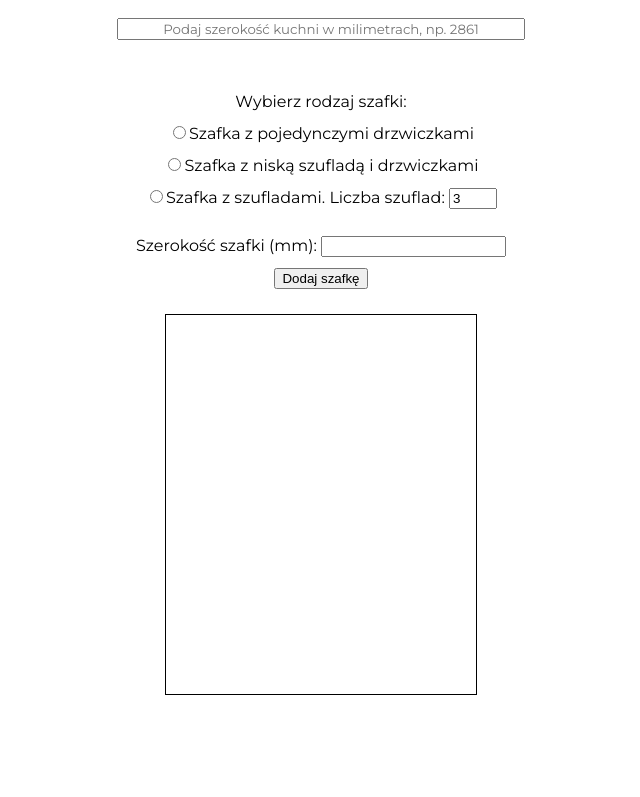
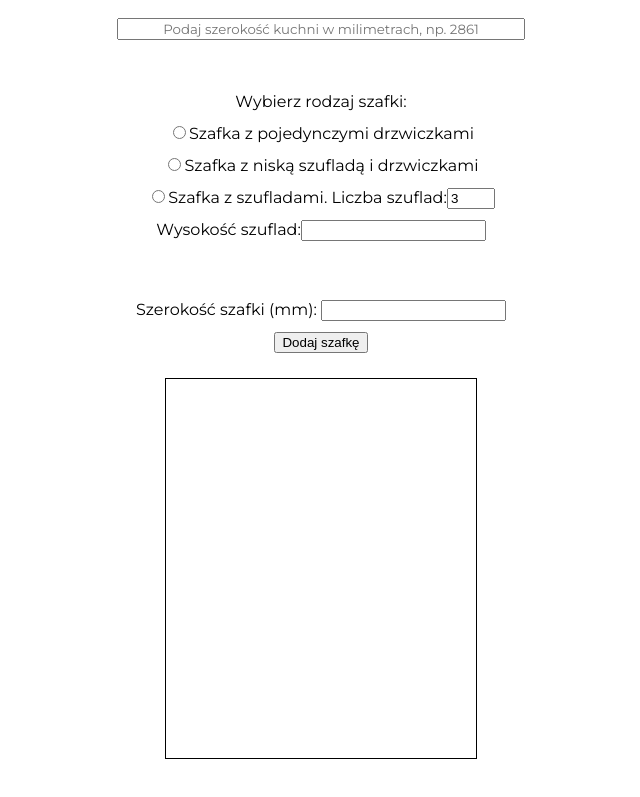
Before and after one commit to Bruinen90/kitchen-planner, a React (Create React App) app: page / in a window 1280 px wide. Shown: the part 694-1491 px from the top of the page, without its empty margins (319-959 px from the left). Before the commit the page ends 1453 px from the top, so only its background shows below. Built offline with nearby package versions, Linux system fonts and the light colour scheme.

Commit message:
Before REDUX

```diff
--- a/src/Comp/FormularzNowejSzafki.js
+++ /dev/null
@@ -1,20 +0,0 @@
-import React from 'react';
-
-const FormularzNowejSzafki = (props) => {
-    return (
-        <form className="nowaSzafkaFormularz">
-        <p>Wybierz rodzaj szafki:<br/>
-            <input type="radio" name="typySzafek" value="jedneDrzwi" onChange={props.changeType} required/>Szafka z pojedynczymi drzwiczkami<br />
-            <input type="radio" name="typySzafek" value="szufladaDrzwi" onClick={props.changeType} required/>Szafka z niską szufladą i drzwiczkami<br />
-            <input type="radio" name="typySzafek" value="szuflady" onChange={props.changeType} required/>Szafka z szufladami. Liczba szuflad: <input type="number" min="2" max="4" onChange={props.changeDrawerCount} value={props.ilosc} required/><br />
-        </p>
-        Szerokość szafki (mm): <input type="text" required onChange={props.changeWidth}/><br />
-        <input type="button" value="Dodaj szafkę" onClick={props.clickDodaj}/>
-        {/* Liczba szuflad: <input type="text" placeholder="0 dla szafki z drzwiczkami"/><br />
-        Liczba drzwi: <input type="text" placeholder="0 dla szafki z szufladami"/><br /> */}
-
-        </form>
-    )
-}
-
-export default FormularzNowejSzafki;
--- /dev/null
+++ b/src/components/FormularzNowejSzafki/FormularzNowejSzafki.js
@@ -0,0 +1,55 @@
+import React from 'react';
+import FormularzSzuflad from './FormularzSzuflad/FormularzSzuflad';
+
+const FormularzNowejSzafki = (props) => {
+    return (
+        <form className="nowaSzafkaFormularz">
+        <p>Wybierz rodzaj szafki:<br/>
+            <input
+                type="radio"
+                name="typySzafek"
+                value="jedneDrzwi"
+                onChange={props.changeType}
+                required
+            />
+            Szafka z pojedynczymi drzwiczkami
+            <br />
+            <input
+            type="radio"
+                name="typySzafek"
+                value="szufladaDrzwi"
+                onClick={props.changeType}
+                required
+            />
+            Szafka z niską szufladą i drzwiczkami
+            <br />
+            <input
+                type="radio"
+                name="typySzafek"
+                value="szuflady"
+                onChange={props.changeType}
+                required
+            />
+            Szafka z szufladami. Liczba szuflad:
+            <input
+                type="number"
+                min="2"
+                max="4"
+                onChange={props.changeDrawerCount}
+                value={props.ilosc}
+                required
+            />
+            <FormularzSzuflad
+                wysokoscSzuflady={props.wysokoscSzuflady}
+            />
+            <br />
+        </p>
+        Szerokość szafki (mm): <input type="text" required onChange={props.changeWidth}/><br />
+        <input type="button" value="Dodaj szafkę" onClick={props.clickDodaj}/>
+
+
+        </form>
+    )
+}
+
+export default FormularzNowejSzafki;
--- /dev/null
+++ b/src/components/FormularzNowejSzafki/FormularzSzuflad/FormularzSzuflad.js
@@ -0,0 +1,14 @@
+import React from 'react';
+import PoleSzuflady from './PoleSzuflady/PoleSzuflady';
+
+const FormularzSzuflad = (props) => {
+    return(
+        <div class="formularzSzuflad">
+            Wysokość szuflad:
+            <PoleSzuflady
+                wysokosc={props.wysokoscSzuflady}
+            />
+        </div>
+    );
+}
+export default FormularzSzuflad;
--- /dev/null
+++ b/src/components/FormularzNowejSzafki/FormularzSzuflad/PoleSzuflady/PoleSzuflady.js
@@ -0,0 +1,5 @@
+import React from 'react';
+const PoleSzuflady = (props) => (
+    <input type="number" value={props.wysokosc}/>
+);
+export default PoleSzuflady;
--- a/src/containers/App.js
+++ b/src/containers/App.js
@@ -1,11 +1,11 @@
 import React, { Component } from 'react';
 import './App.css';
-import MenuBar from '../Comp/MenuBar';
-import SizeInput from '../Comp/SizeInput';
-import Instrukcja from '../Comp/JakKorzystac';
-import FormularzNowejSzafki from '../Comp/FormularzNowejSzafki';
-import WizualizacjaWnetrze from '../Comp/Szuflady';
-import WykazFormatek from '../Comp/WykazFormatek';
+import MenuBar from '../components/UI/MenuBar';
+import SizeInput from '../components/SizeInput';
+import Instrukcja from '../components/Porady/JakKorzystac';
+import FormularzNowejSzafki from '../components/FormularzNowejSzafki/FormularzNowejSzafki';
+import WizualizacjaWnetrza from '../components/WizualizacjaWnetrza/WizualizacjaWnetrza';
+import WykazFormatek from '../components/WykazFormatek';
 import ErrorBoundary from '../ErrorBoundary/ErrorBoundary';
 
 
@@ -200,7 +200,7 @@ class App extends Component {
         />
 
         <div className="wizualizacjaSzafki" style={wizualizacjaWymiary}>
-            <WizualizacjaWnetrze rodzaj={this.state.szafki[0].rodzaj} ilosc={this.state.szafki[0].iloscSzuflad} />
+            <WizualizacjaWnetrza rodzaj={this.state.szafki[0].rodzaj} ilosc={this.state.szafki[0].iloscSzuflad} />
         </div>
 
             {listaFormatek}
```
Also changed, not shown: src/components/Porady/JakKorzystac.js (renamed from src/Comp/JakKorzystac.js), src/components/Room.js (renamed from src/Comp/Room.js), src/components/SizeInput.js (renamed from src/Comp/SizeInput.js), src/components/UI/MenuBar.js (renamed from src/Comp/MenuBar.js), src/components/WizualizacjaWnetrza/WizualizacjaWnetrza.js (renamed from src/Comp/Szuflady.js), src/components/Wykaz.css (renamed from src/Comp/Wykaz.css), src/components/WykazFormatek.js (renamed from src/Comp/WykazFormatek.js).
